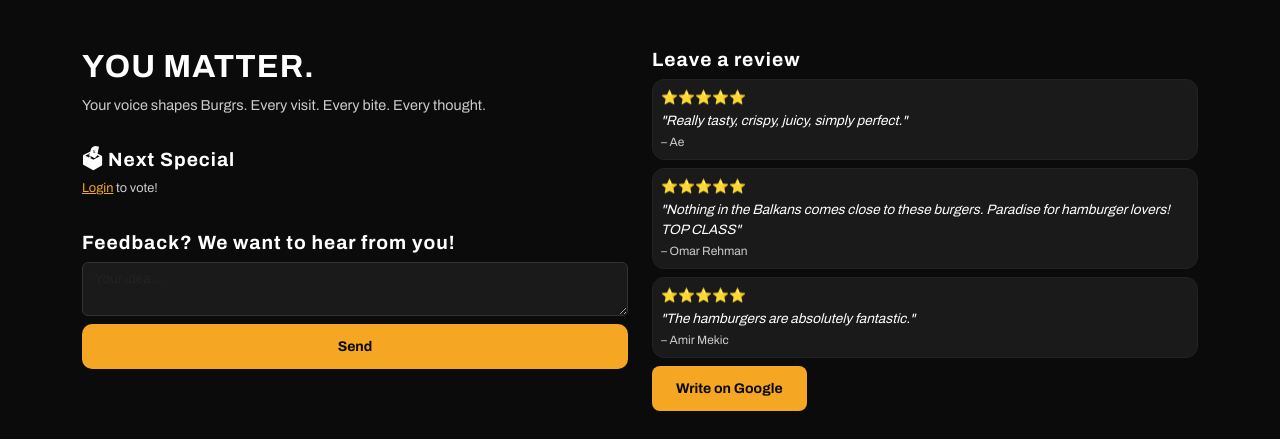
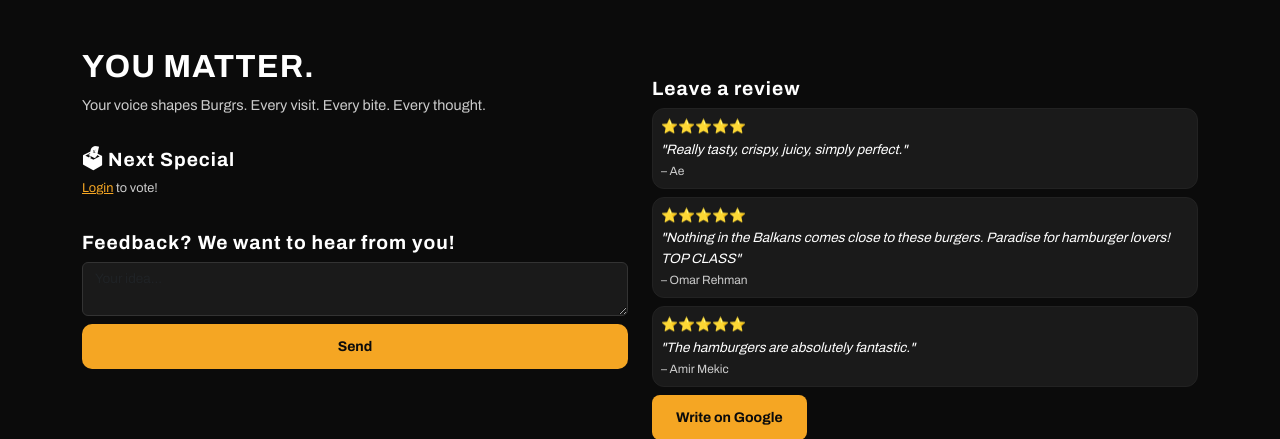
Before and after one commit to studiomonira-stack/BURGRS, a Django app: page /youmatter/ in a window 1280 px wide. Shown: the part 70-509 px from the top of the page. Run offline with Django 5.2, Linux system fonts and the light colour scheme; data that the repository does not hold is empty.

Commit message:
small fix - review margintop

```diff
--- a/meny/templates/meny/youmatter.html
+++ b/meny/templates/meny/youmatter.html
@@ -60,7 +60,7 @@
 
     <!-- HÖGER: Recensioner -->
     <div class="col-lg-6">
-        <h2 style="font-size: 1.2rem;">{% trans "Leave a review" %}</h2>
+        <h2 style="font-size: 1.2rem; margin-top: 1.8rem;">{% trans "Leave a review" %}</h2>
 
         <div class="card p-2 mb-2" style="background: var(--dark-gray); border: 1px solid #222;">
             <p style="color: var(--yellow); margin: 0; font-size: 0.85rem;">⭐⭐⭐⭐⭐</p>
```
